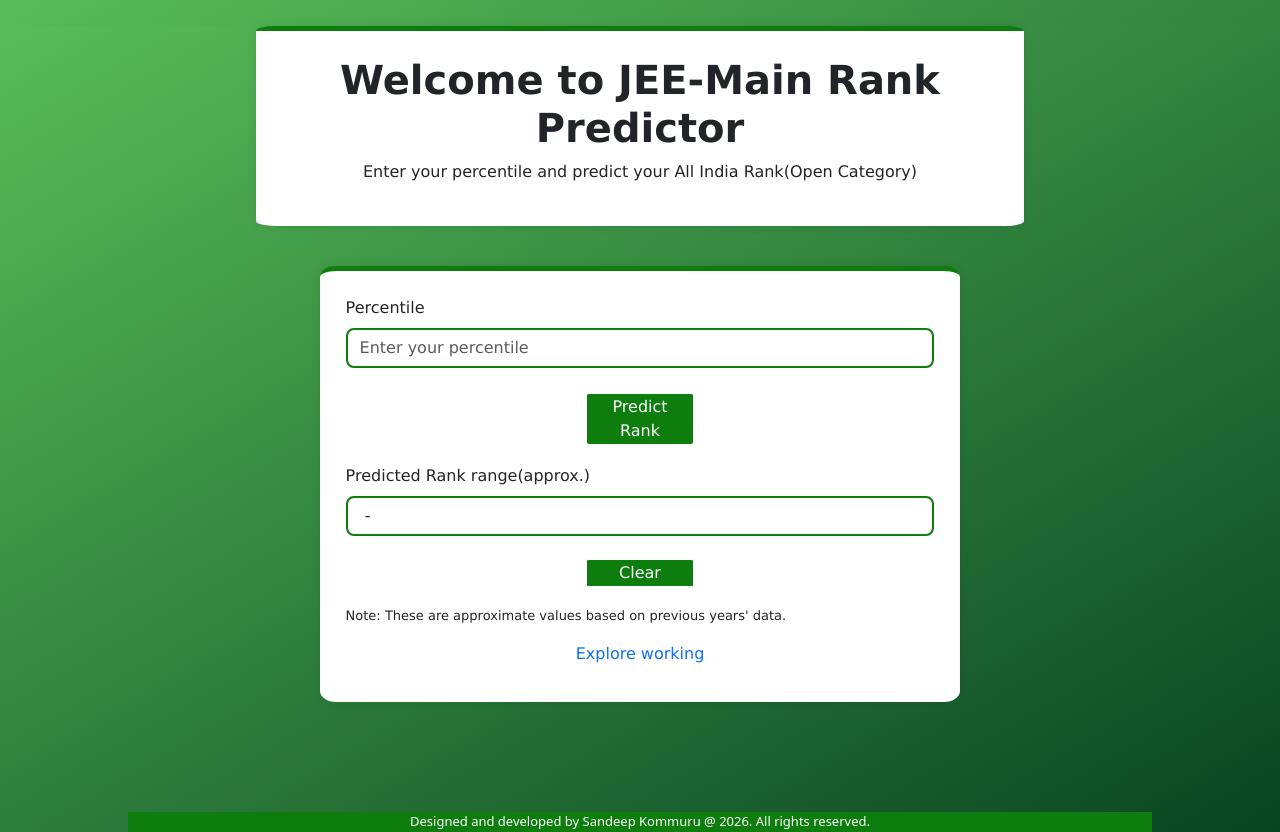
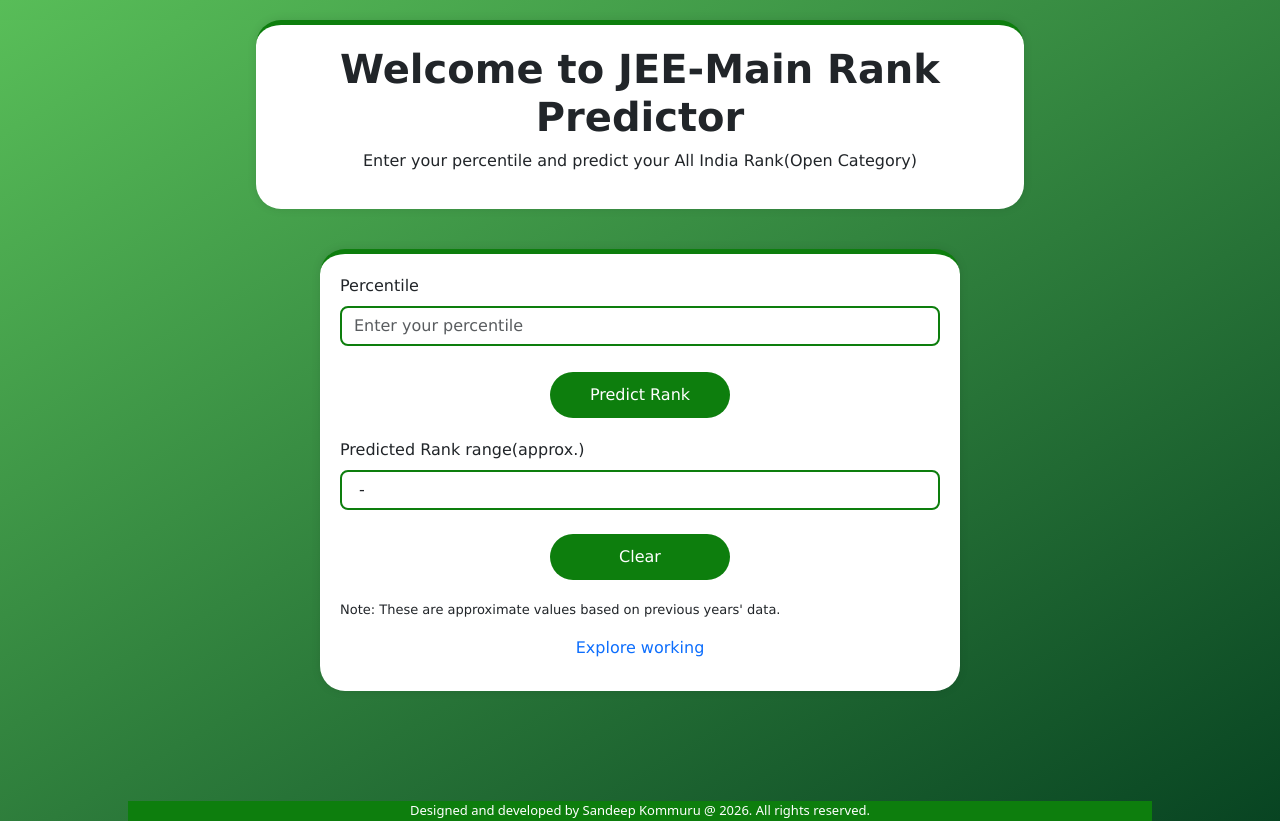
Before and after one commit to sandeepkm401/jee_rank_predictor, a Django app: page / in a window 1280 px wide. Run offline with Django 5.2, Linux system fonts and the light colour scheme.

Commit message:
Necessary

```diff
--- a/templates/home.html
+++ b/templates/home.html
@@ -2,6 +2,8 @@
 {% load static %}
 <html lang="en">
     <head>
+        <meta charset="UTF-8">
+        <meta name="viewport" content="width=device-width, initial-scale=1.0">
         <title>Rank Predictor</title>
         <link href="https://cdn.jsdelivr.net/npm/bootstrap@5.3.0/dist/css/bootstrap.min.css" rel="stylesheet" crossorigin="anonymous">
         <link rel="icon" type="image/x-icon" href="{% static 'omen_owel.jpg' %}">
@@ -12,18 +14,18 @@
                 margin: 0;
             }
             .container {
-                margin-top: 2%;
-                padding: 2%;
+                margin-top: 20px;
+                padding: 20px;
                 background-color: white;
-                border-radius: 2.5%;
+                border-radius: 25px;
                 box-shadow: 0 0 10px rgba(0, 0, 0, 0.1);
                 width: 60%;
                 font-family: 'Lucida Grande', 'Lucida Sans', Arial, sans-serif;
             }
             .btn-custom {
-                width: 18%;
-                height: 4.6%;
-                border-radius: 2.3%;
+                width: 180px;
+                height: 46px;
+                border-radius: 23px;
                 background-color: rgb(13, 126, 13);
                 color: white;
                 border: none;
```
